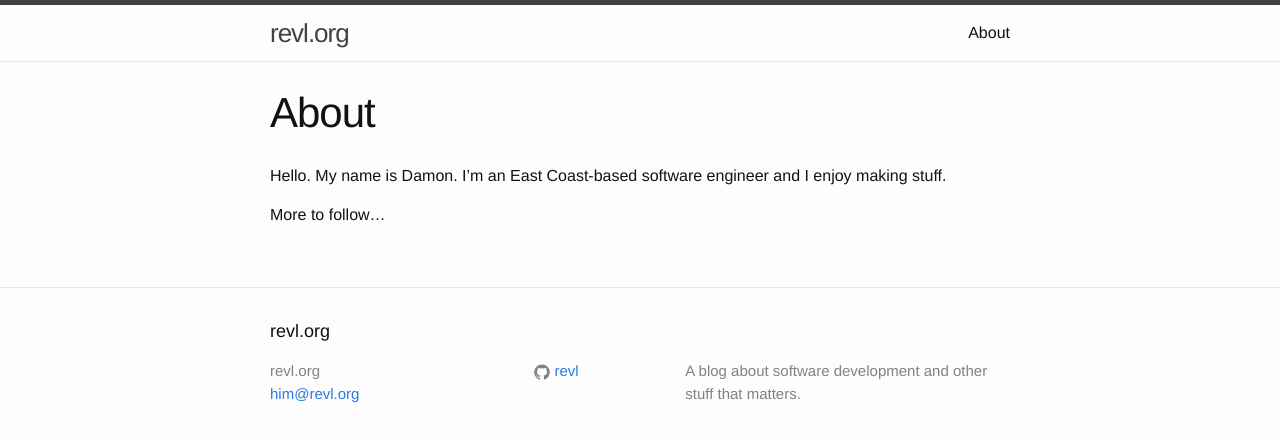
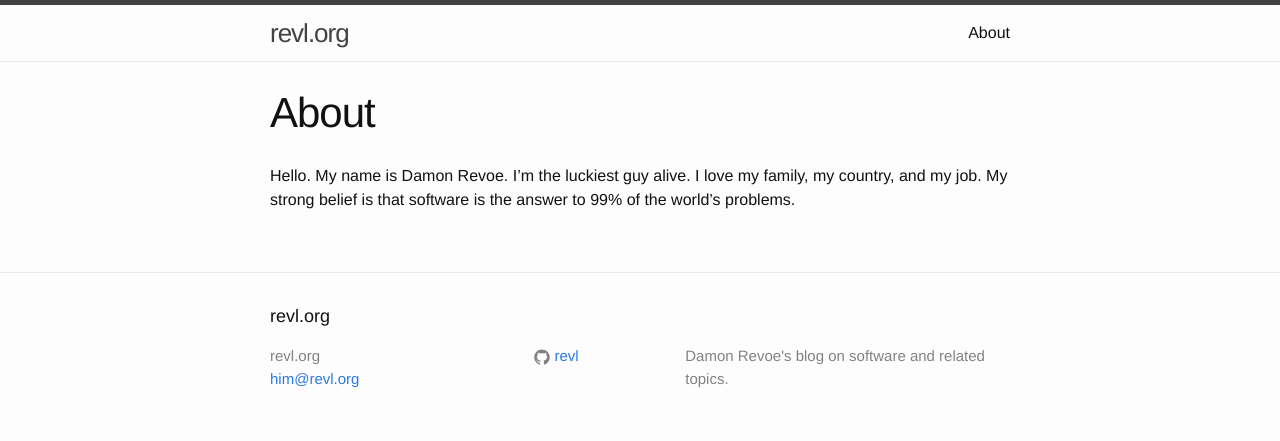
Before and after one commit to revl/revl.github.io, a Jekyll site: the page built from about.md, in a window 1280 px wide. Shown: the top 441 px of the page. Built offline with Jekyll 4.4.1, drawn with Linux system fonts in a browser that asks for light colours.

Commit message:
Update _config and about

```diff
--- a/_config.yml
+++ b/_config.yml
@@ -2,7 +2,7 @@
 title: revl.org
 email: him@revl.org
 description: > # this means to ignore newlines until "baseurl:"
-  A blog about software development and other stuff that matters.
+  Damon Revoe's blog on software and related topics.
 baseurl: "" # the subpath of your site, e.g. /blog
 url: "http://revl.org" # the base hostname & protocol for your site
 github_username:  revl
--- a/about.md
+++ b/about.md
@@ -4,7 +4,6 @@ title: About
 permalink: /about/
 ---
 
-Hello. My name is Damon. I'm an East Coast-based
-software engineer and I enjoy making stuff.
-
-More to follow...
+Hello. My name is Damon Revoe. I'm the luckiest guy alive.
+I love my family, my country, and my job. My strong belief
+is that software is the answer to 99% of the world's problems.
```
